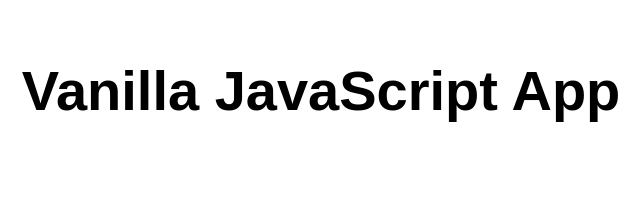
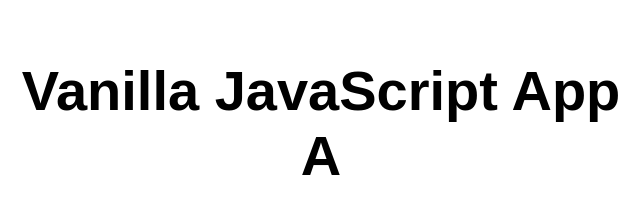
Before and after one commit to 4416km/static-webapp-vanilla-basic, a plain HTML site: page index.html in a window 1280 px wide. Shown: the full height of the page, 319-959 px from the left. Drawn offline with Linux system fonts and the light colour scheme.

Commit message:
add feature A

```diff
--- a/index.html
+++ b/index.html
@@ -10,7 +10,7 @@
 
 <body>
   <main>
-    <h1>Vanilla JavaScript App</h1>
+    <h1>Vanilla JavaScript App A</h1>
   </main>
 </body>
 
```
